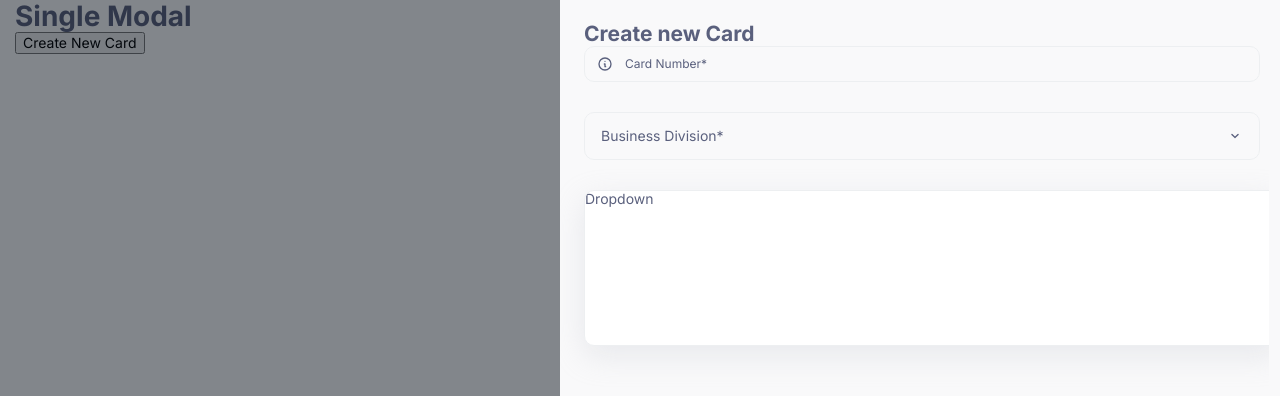
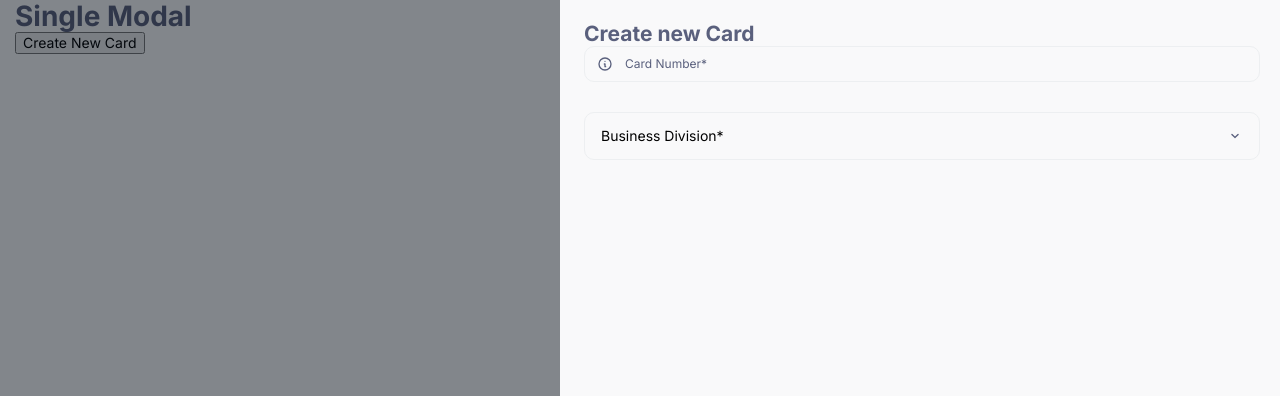
Before and after one commit to lex-od/next-single-modal, a Next.js app: page / in a window 1280 px wide. Both pictures are taken after a click on the button "Create New Card". Shown: the top 396 px of the page. Built offline with nearby package versions, Linux system fonts and the light colour scheme.

Commit message:
Add select logic

```diff
--- a/src/components/ui/Select/Select.module.scss
+++ b/src/components/ui/Select/Select.module.scss
@@ -6,7 +6,7 @@
   &:hover,
   &:focus-within,
   &:global(.is-open) {
-    :global(.label) {
+    :global(.current-button) {
       border-color: $violet-accent-color;
     }
     :global(.label-text) {
@@ -17,7 +17,7 @@
     }
   }
   &:global(.is-error) {
-    :global(.label) {
+    :global(.current-button) {
       background-color: $error-background-color;
       border-color: $error-text-color;
     }
@@ -29,7 +29,8 @@
     }
   }
 
-  :global(.label) {
+  :global(.current-button) {
+    width: 100%;
     padding: 3px 16px;
     display: flex;
     align-items: center;
@@ -38,8 +39,8 @@
     background-color: $secondary-background-color;
     border: 1px solid $light-gray-color;
     border-radius: 10px;
-    cursor: pointer;
     transition: border-color 200ms;
+    outline: none;
   }
 
   :global(.input-wrap) {
@@ -105,4 +106,9 @@
     box-shadow: 0px 10px 30px rgba(192, 196, 205, 0.3);
     overflow: hidden;
   }
+
+  :global(.option-list) {
+    max-height: 156px;
+    overflow-y: scroll;
+  }
 }
--- a/src/components/ui/Select/Select.tsx
+++ b/src/components/ui/Select/Select.tsx
@@ -1,42 +1,99 @@
-import { FC } from "react";
+import { FC, useRef } from "react";
 import clsx from "clsx";
+import { ChevronDownIcon } from "@/assets/inline-svg";
+import { useSelect } from "@/hooks";
 import css from "./Select.module.scss";
-import { ChevronDownIcon } from "@/assets/inline-svg";
 
-type TSelect = {
+type TSelectOption = Record<string, any> & {
+  id: number | string;
+  name: string;
+};
+
+interface ISelect {
   labelText: string;
+  options: TSelectOption[] | null;
+  currentOption: TSelectOption | null;
+  onChange: (option: TSelectOption) => void;
   className?: string;
   isError?: boolean;
   inputProps?: React.DetailedHTMLProps<
     React.InputHTMLAttributes<HTMLInputElement>,
     HTMLInputElement
   >;
-};
+}
 
-export const Select: FC<TSelect> = ({
+export const Select: FC<ISelect> = ({
   labelText,
+  options,
+  currentOption,
+  onChange,
   className,
   isError,
   inputProps = {},
 }) => {
+  const { open, setOpen, triggerRef, dropRef } = useSelect();
+  const inputRef = useRef<HTMLInputElement>(null);
+
+  const handleCurrentBtnClick = () => {
+    setOpen((state) => !state);
+    inputRef.current?.focus();
+  };
+
+  const handleChange = (option: TSelectOption) => {
+    setOpen(false);
+    onChange(option);
+  };
+
   return (
     <div
       className={clsx(css.select, className, {
         "is-error": isError,
+        "is-open": open,
       })}
     >
-      <label className="label" role="button" onClick={() => null}>
+      <button
+        className="current-button"
+        onClick={handleCurrentBtnClick}
+        ref={triggerRef}
+        type="button"
+        tabIndex={-1}
+      >
         <span className="input-wrap">
-          <input className="input" placeholder="Search" {...inputProps} />
+          <input
+            className="input"
+            placeholder="Search"
+            ref={inputRef}
+            {...inputProps}
+          />
           <span className="label-text">{labelText}</span>
         </span>
 
         <ChevronDownIcon className="arrow-icon" />
-      </label>
+      </button>
 
-      <div className="dropdown" style={{ height: 156 }}>
-        Dropdown
-      </div>
+      {open && (
+        <div className="dropdown" ref={dropRef}>
+          <ul className="option-list">
+            {options?.length ? (
+              options?.map((option) => (
+                <li key={option.id}>
+                  <button
+                    type="button"
+                    className="option-button"
+                    onClick={() => handleChange(option)}
+                  >
+                    {option.name}
+                  </button>
+                </li>
+              ))
+            ) : (
+              <li>
+                <p className="no-results">No results</p>
+              </li>
+            )}
+          </ul>
+        </div>
+      )}
     </div>
   );
 };
--- a/src/hooks/index.ts
+++ b/src/hooks/index.ts
@@ -1,3 +1 @@
-export { useSelect } from './useSelect';
-export { useMerchantMatchUrl } from './useMerchantMatchUrl';
-export { useProjectMatchUrl } from './useProjectMatchUrl';
+export { useSelect } from "./useSelect";
--- a/src/hooks/useSelect.ts
+++ b/src/hooks/useSelect.ts
@@ -1,15 +1,14 @@
-/* eslint-disable @typescript-eslint/no-explicit-any */
-import { useState, useEffect, useRef } from 'react';
+import { useState, useEffect, useRef } from "react";
 
 export interface IUseSelectConfig {
-	onClose?: () => void; // need to be memoized in top component
+  onClose?: () => void;
 }
 
 export const useSelect = <
   TriggerElement extends HTMLElement = any,
-	DropElement extends HTMLElement = any,
+  DropElement extends HTMLElement = any
 >(
-	config: IUseSelectConfig = {},
+  config: IUseSelectConfig = {}
 ) => {
   const { onClose } = config;
 
@@ -33,9 +32,9 @@ export const useSelect = <
     };
 
     if (open) {
-			window.addEventListener('click', handleClick, true);
+      window.addEventListener("click", handleClick, true);
     }
-		return () => window.removeEventListener('click', handleClick, true);
+    return () => window.removeEventListener("click", handleClick, true);
   }, [open, onClose]);
 
   return {
```
Lines whose indentation alone changed are shown as unchanged.
